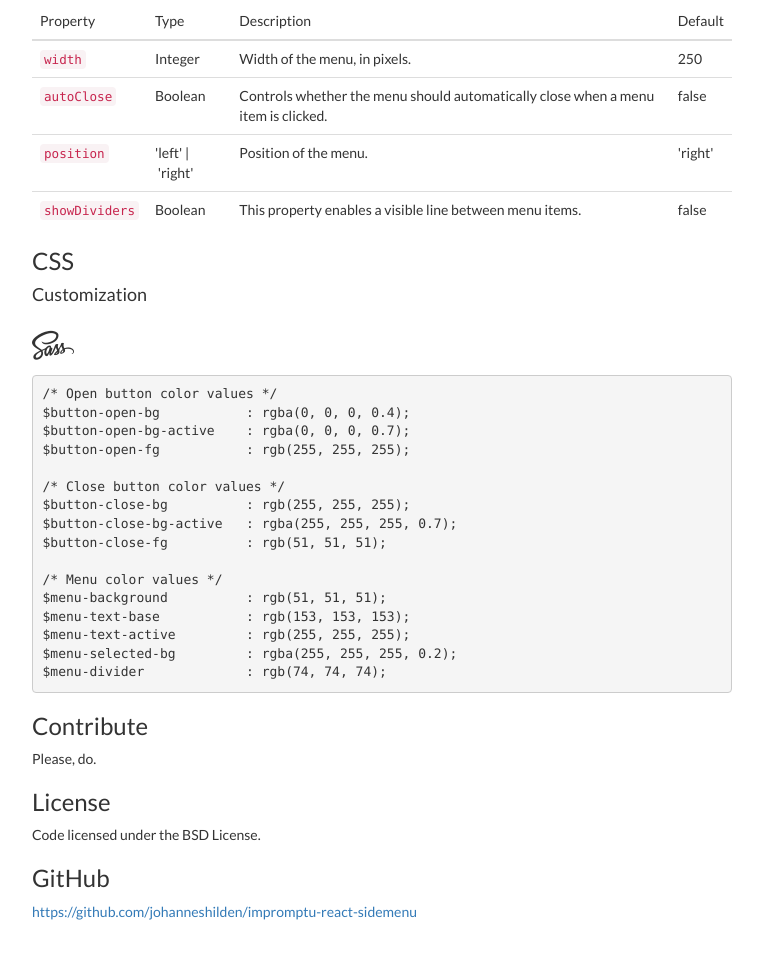
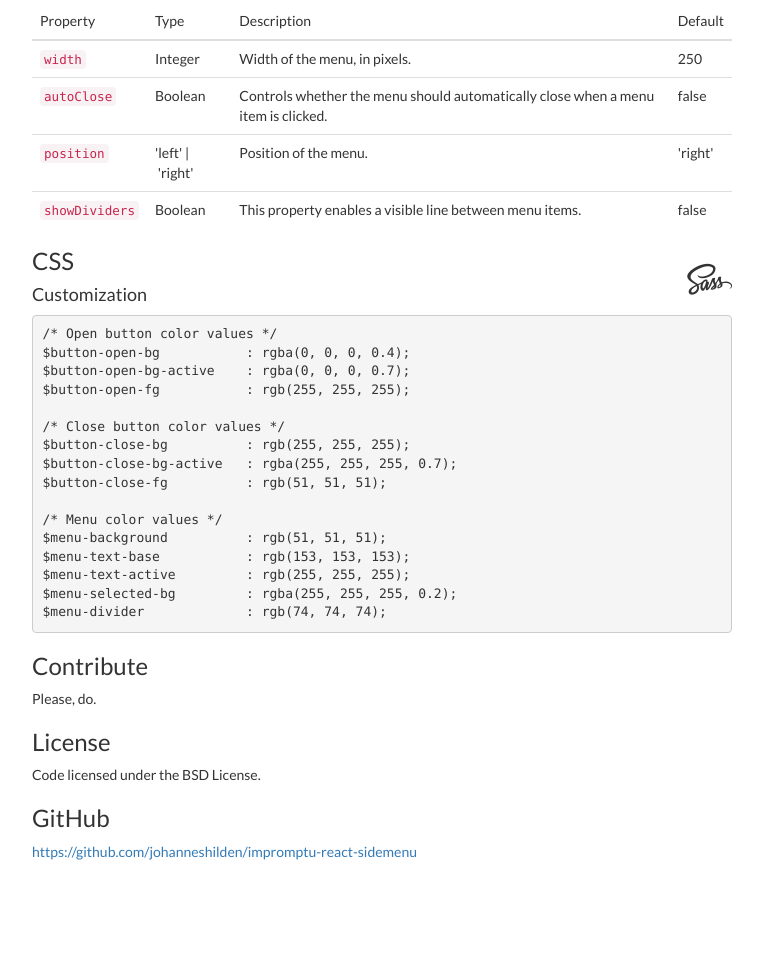
Before and after one commit to laserpants/impromptu-react-sidemenu, a website: page index.html in a window 1280 px wide. Shown: the part 1417-2375 px from the top of the page, without its empty margins (258-1021 px from the left). Drawn offline with nearby package versions, Linux system fonts and the light colour scheme.

Commit message:
change layout stuff in docs

```diff
--- a/index.html
+++ b/index.html
@@ -179,10 +179,10 @@ var MenuComponent = React.createClass({
         </table>
 
         <a name="css"></a>
+        <i style="font-size:3.2em; float:right;" class="ion-social-sass"></i>
         <h3>CSS</h3>
 
         <h4>Customization</h4>
-        <i style="font-size:3em;" class="ion-social-sass"></i>
 
         <pre>
 /* Open button color values */
```
